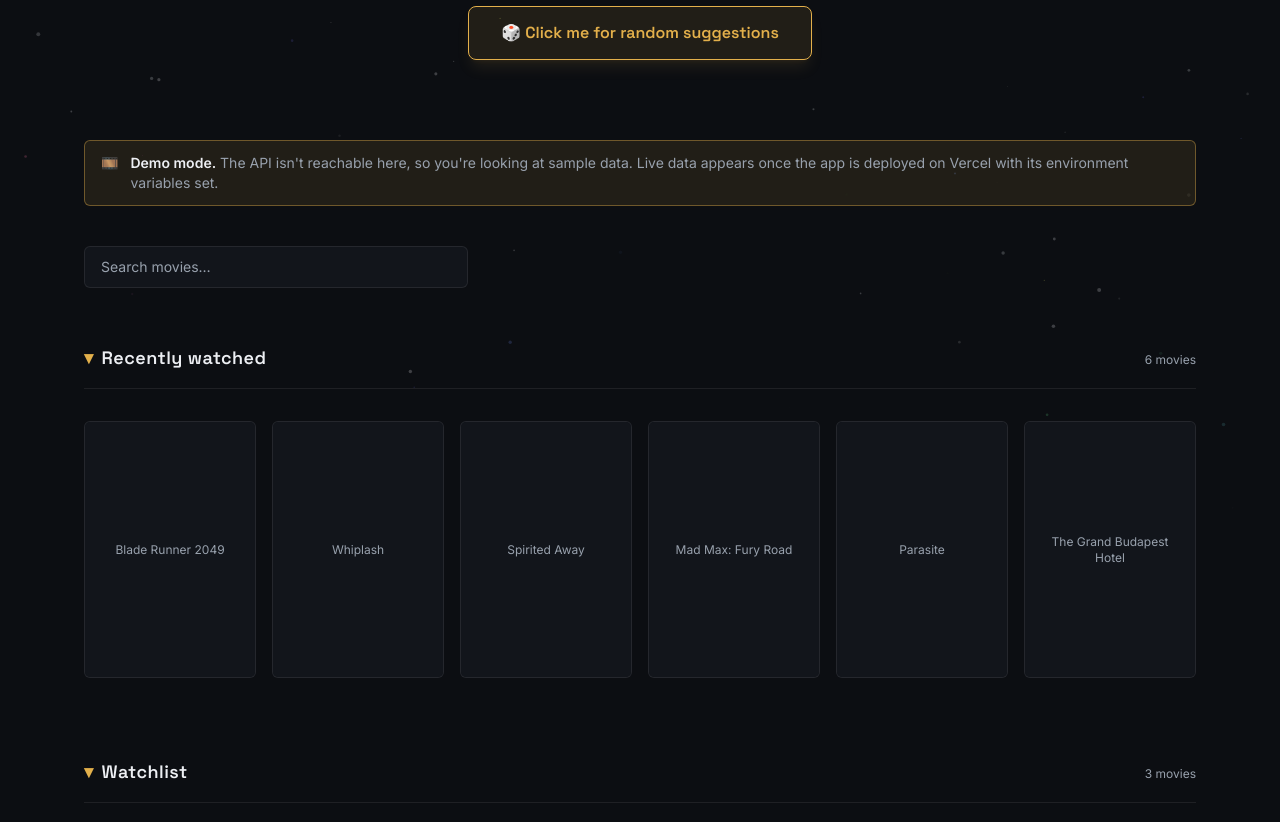
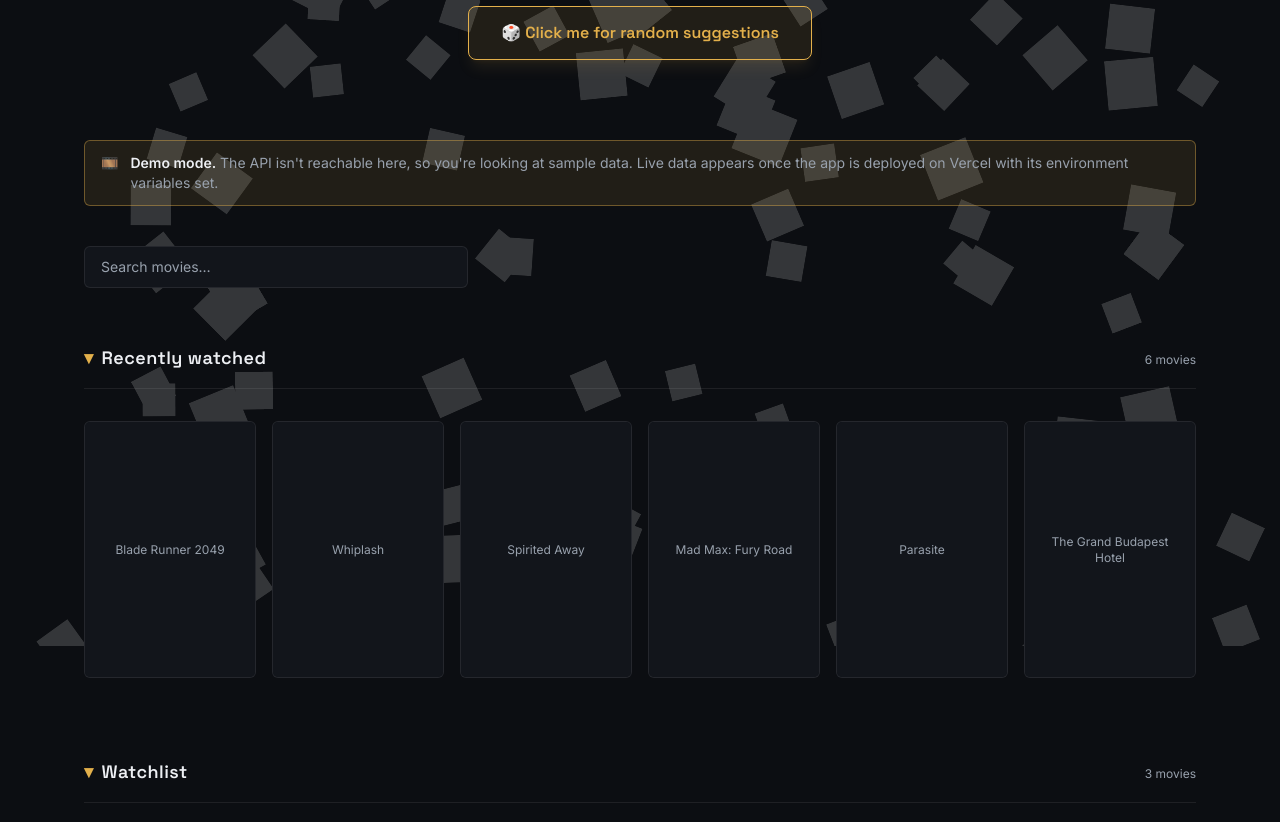
Before and after one commit to orrum2-dot/bajlist2, a website: page index.html in a window 1280 px wide. Shown: the part 154-976 px from the top of the page. Drawn offline with nearby package versions, Linux system fonts and the light colour scheme; no server answers.

Commit message:
Add files via upload

```diff
--- a/index.html
+++ b/index.html
@@ -62,7 +62,7 @@
     :focus-visible { outline: 2px solid #E3B04B; outline-offset: 3px; }
     /* Animierter Hintergrund: Canvas liegt hinter dem Inhalt */
     html { background: #0C0E12; }
-    #bg-canvas { position: fixed; inset: 0; z-index: -1; }
+    #bg-canvas { position: fixed; inset: 0; z-index: -1; opacity: 0.28; }
   </style>
 </head>
 
@@ -598,47 +598,126 @@
       resize();
       addEventListener("resize", resize);
 
-      const count = innerWidth < 640 ? 45 : 90;
-      const dust = Array.from({ length: count }, () => ({
-        x: Math.random(),
-        y: Math.random(),
-        r: Math.random() * 1.6 + 0.4,
-        s: Math.random() * 0.0005 + 0.00018, // Steiggeschwindigkeit
-        drift: Math.random() * Math.PI * 2,
-        tw: Math.random() * Math.PI * 2, // Funkeln
-        hue: Math.random() < 0.35 ? Math.floor(Math.random() * 360) : null, // ein Teil farbig
-      }));
+      const MAX = innerWidth < 640 ? 55 : 100;
+      const MOUSE_R = 90;
 
-      let t = Math.random() * 100;
+      const mouse = { x: -9999, y: -9999, active: false };
+      addEventListener("mousemove", (e) => {
+        mouse.x = e.clientX * dpr; mouse.y = e.clientY * dpr; mouse.active = true;
+      });
+      addEventListener("mouseleave", () => { mouse.active = false; });
+      const rand = (a, b) => a + Math.random() * (b - a);
+
+      // Fallback-Emotes, falls /api/emotes (noch) nichts liefert
+      const DEMO_IDS = [
+        "60ae958e229664e8667aea38","603cac391cd55c0014d989be",
+        "60ae65b29627f9aff4fd8bef","60ae7316f7ebf3dee5e454f8",
+        "60420a8b77137b000de9e675","6042de4577137b000de9e678",
+        "60aeab8df6a2c3b332d21139","60ae4ec30e35477634988c18",
+        "60ae3e54259ac5a73e56a426","6145ec4d0e35477634d5e13d"
+      ];
+      let images = [];
+      function toImages(urls) {
+        images = urls.map((src) => {
+          const img = new Image();
+          img.crossOrigin = "anonymous";
+          img.src = src;
+          return img;
+        });
+      }
+      const pickImg = () =>
+        images.length ? images[Math.floor(Math.random() * images.length)] : null;
+
+      function spawn(isInitial) {
+        const size = rand(30, 52) * dpr;
+        return {
+          img: pickImg(),
+          x: rand(size, w - size),
+          y: isInitial ? rand(-size, h) : -size - rand(0, size * 3),
+          vx: rand(-0.15, 0.15) * dpr,
+          vy: rand(0.35, 0.85) * dpr,
+          size,
+          rot: rand(0, Math.PI * 2),
+          vr: rand(-0.008, 0.008),
+          sway: rand(0, Math.PI * 2),
+          swaySpeed: rand(0.005, 0.015),
+        };
+      }
+
+      let emotes = [];
+      let firstFill = true;
+      function topUp() {
+        while (emotes.length < MAX) emotes.push(spawn(firstFill));
+        firstFill = false;
+      }
+
+      function step(e) {
+        e.sway += e.swaySpeed;
+        e.x += e.vx + Math.sin(e.sway) * 0.25 * dpr;
+        e.y += e.vy;
+        e.rot += e.vr;
+        if (mouse.active) {
+          const dx = e.x - mouse.x, dy = e.y - mouse.y;
+          const distSq = dx * dx + dy * dy;
+          const R = (MOUSE_R * dpr) + e.size * 0.5;
+          if (distSq < R * R && distSq > 0.01) {
+            const dist = Math.sqrt(distSq);
+            const push = (1 - dist / R) * 1.4;
+            e.vx += (dx / dist) * push;
+            e.vy += (dy / dist) * push;
+          }
+        }
+        e.vx *= 0.96;
+        e.vy = e.vy * 0.98 + 0.006 * dpr;
+        if (e.x < e.size * 0.5) { e.x = e.size * 0.5; e.vx = Math.abs(e.vx) * 0.6; }
+        if (e.x > w - e.size * 0.5) { e.x = w - e.size * 0.5; e.vx = -Math.abs(e.vx) * 0.6; }
+        if (e.y - e.size > h) { Object.assign(e, spawn(false)); }
+      }
+
       function frame() {
-        t += 0.008;
         ctx.clearRect(0, 0, w, h);
-
-        // Staub im Licht: überwiegend weiß, ein Teil farbig funkelnd
-        for (const d of dust) {
-          d.y -= d.s;
-          d.drift += 0.004;
-          d.tw += 0.035;
-          if (d.y < -0.02) { d.y = 1.02; d.x = Math.random(); }
-          const alpha = 0.12 + 0.11 * Math.sin(d.tw);
-          ctx.beginPath();
-          ctx.arc(
-            (d.x + Math.sin(d.drift) * 0.01) * w,
-            d.y * h,
-            d.r * dpr,
-            0,
-            Math.PI * 2
-          );
-          ctx.fillStyle =
-            d.hue === null
-              ? `rgba(237,239,243,${alpha.toFixed(3)})`
-              : `hsla(${(d.hue + t * 30) % 360}, 85%, 70%, ${alpha.toFixed(3)})`;
-          ctx.fill();
+        topUp();
+        for (const e of emotes) {
+          step(e);
+          if (!e.img || !e.img.complete || e.img.naturalWidth === 0) continue;
+          ctx.save();
+          ctx.translate(e.x, e.y);
+          ctx.rotate(e.rot);
+          ctx.drawImage(e.img, -e.size / 2, -e.size / 2, e.size, e.size);
+          ctx.restore();
         }
-
         if (!reduced) requestAnimationFrame(frame);
       }
-      frame(); // bei reduced motion: ein statisches Bild statt Animation
+
+      toImages(DEMO_IDS.map((id) => "https://cdn.7tv.app/emote/" + id + "/2x.webp"));
+      frame();
+
+      // Echte Channel-Emotes nachladen: erst eigenes Backend, dann 7TV direkt
+      (async () => {
+        async function tryLoad(url, pick) {
+          const r = await fetch(url);
+          if (!r.ok) throw new Error("HTTP " + r.status);
+          const urls = pick(await r.json());
+          if (!urls.length) throw new Error("empty");
+          return urls;
+        }
+        let urls = null;
+        try {
+          urls = await tryLoad("/api/emotes", (d) => d.emotes || []);
+        } catch (e1) {
+          try {
+            urls = await tryLoad(
+              "https://7tv.io/v3/users/twitch/bazingaahpunk",
+              (d) => ((d.emote_set && d.emote_set.emotes) || [])
+                .map((e) => "https://cdn.7tv.app/emote/" + e.id + "/2x.webp")
+            );
+          } catch (e2) { /* Demo laeuft weiter */ }
+        }
+        if (urls) {
+          toImages(urls);
+          for (const e of emotes) e.img = pickImg();
+        }
+      })();
     }
 
     // ---------- Live search across all sections ----------
```
Also changed, not shown: random.html (+113 -22 lines).
